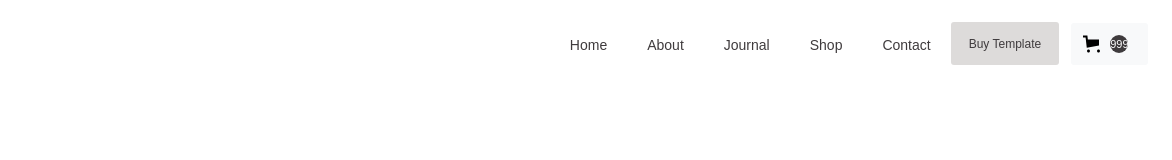
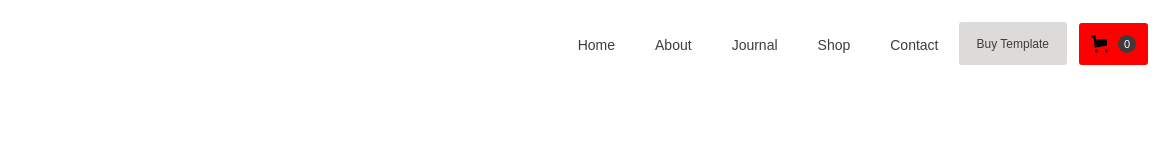
Before and after one commit to bcherepakha/videolessons, a website: page Meeting1/index.html in a window 1280 px wide. Shown: the full height of the page, 108-1280 px from the left. Drawn offline with Linux system fonts and the light colour scheme; a web font is replaced by a local one.

Commit message:
Meeting 1 fix

```diff
--- a/Meeting1/index.html
+++ b/Meeting1/index.html
@@ -39,7 +39,7 @@
             <svg viewBox="0 0 17 17" role="img" aria-hidden="true">
                 <path d="M2.60593 2H0V0H4.39407L4.84288 4H16V9.93845L3.76941 12.3694L2.60593 2ZM15.5 17C14.6716 17 14 16.3284 14 15.5C14 14.6716 14.6716 14 15.5 14C16.3284 14 17 14.6716 17 15.5C17 16.3284 16.3284 17 15.5 17ZM5.5 17C4.67157 17 4 16.3284 4 15.5C4 14.6716 4.67157 14 5.5 14C6.32843 14 7 14.6716 7 15.5C7 16.3284 6.32843 17 5.5 17Z"/>
             </svg>
-            <span aria-hidden="true">9999999</span>
+            <span aria-hidden="true">0</span>
         </a>
     </header>
 </body>
--- a/Meeting1/style.css
+++ b/Meeting1/style.css
@@ -123,9 +123,14 @@ body {
 }
 
 .header__basket {
-    background: #F8F9FA;
+    flex: 0 0 auto;
+
+    background: red; /* #F8F9FA; */
     border-radius: 3px;
     padding: 12px;
+
+    box-sizing: border-box;
+
     margin-left: 12px;
 
     display: flex;
@@ -141,12 +146,16 @@ body {
 
 .header__basket svg {
     flex: 0 0 17px;
+    /* use for correct calc for image size in flexbox */
+    width: 17px;
     aspect-ratio: 1;
     margin-right: 10px;
 }
 
 .header__basket span {
     flex: 0 0 18px;
+    /* use for correct calc for image size in flexbox */
+    width: 18px;
     aspect-ratio: 1;
 
     border-radius: 50%;
```
